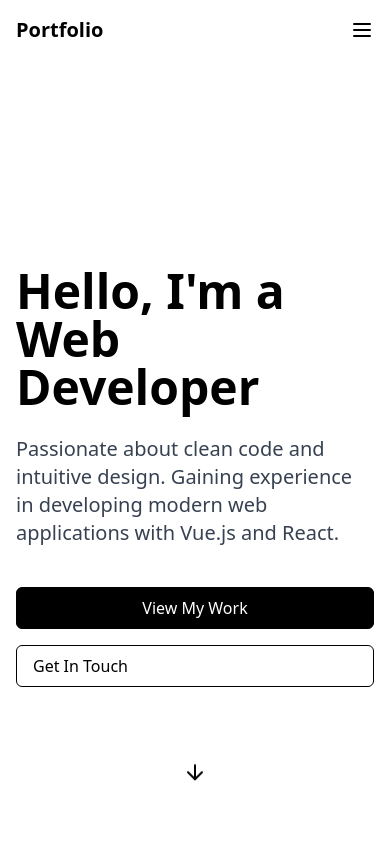
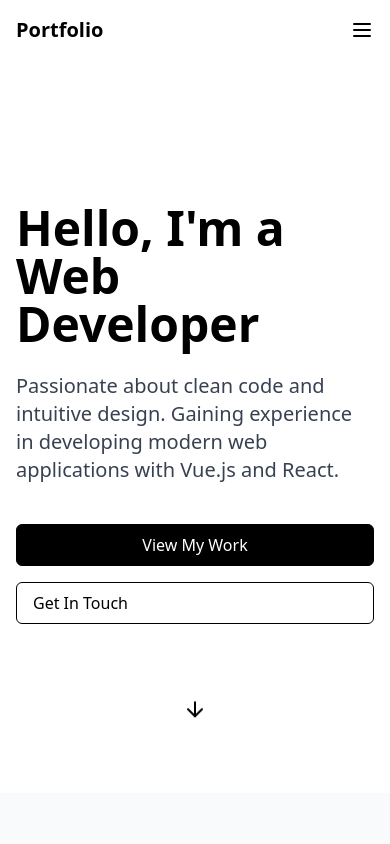
Before and after one commit to Gabrio993/My-Portfolio, a React (Vite) app: page / in a window 390 px wide. Shown: the top 844 px of the page. Built offline with nearby package versions, Linux system fonts and the light colour scheme.

Commit message:
style(component) added animation to mobile navigation menu

```diff
--- a/src/components/Hero.tsx
+++ b/src/components/Hero.tsx
@@ -9,7 +9,7 @@ const Hero = () => {
   };
 
   return (
-    <div className="min-h-[90vh] flex flex-col justify-center pt-16">
+    <div className="min-h-[75vh] flex flex-col justify-center pt-16">
       <div className="max-w-3xl">
         <h1 className="text-5xl sm:text-6xl md:text-7xl font-bold mb-6">Hello, I'm a Web Developer</h1>
         <p className="text-xl md:text-2xl text-gray-700 mb-10 max-w-2xl">
--- a/src/components/Navbar.tsx
+++ b/src/components/Navbar.tsx
@@ -48,23 +48,24 @@ const Navbar = () => {
           {isMenuOpen ? <X size={24} /> : <Menu size={24} />}
         </button>
       </div>
-
       {/* Mobile Navigation Menu */}
-      {isMenuOpen && (
-        <div className="md:hidden absolute top-full left-0 right-0 bg-white shadow-md py-4">
+      <div
+        className={`md:hidden absolute top-full left-0 right-0 bg-white shadow-md py-4 transition-all duration-500 ease-in-out ${
+          isMenuOpen ? "opacity-100 " : "opacity-0  scale-75  "
+        }`}
+      >
         <div className="flex flex-col space-y-4 px-4">
           <button onClick={() => scrollToSection("home")} className="nav-link text-left w-fit">
             Home
           </button>
-            <button onClick={() => scrollToSection("projects")} className="nav-link text-left w-fit ">
+          <button onClick={() => scrollToSection("projects")} className="nav-link text-left w-fit">
             Projects
           </button>
-            <button onClick={() => scrollToSection("contact")} className="nav-link text-left w-fit  ">
+          <button onClick={() => scrollToSection("contact")} className="nav-link text-left w-fit">
             Contact
           </button>
         </div>
       </div>
-      )}
     </header>
   );
 };
```
Lines whose indentation alone changed are shown as unchanged.
